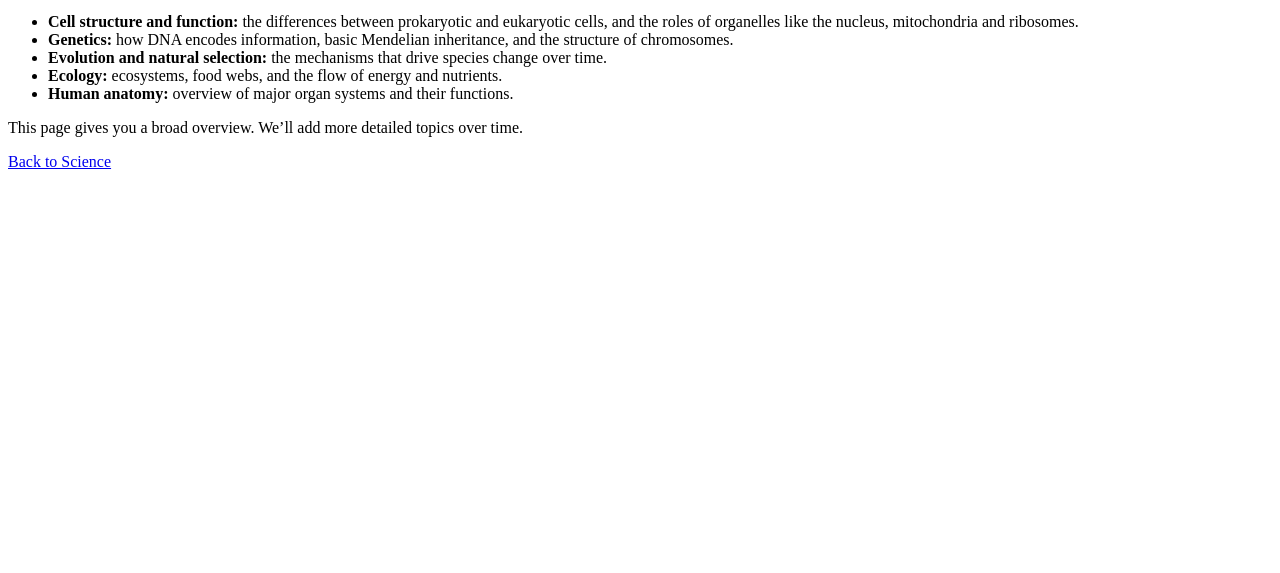
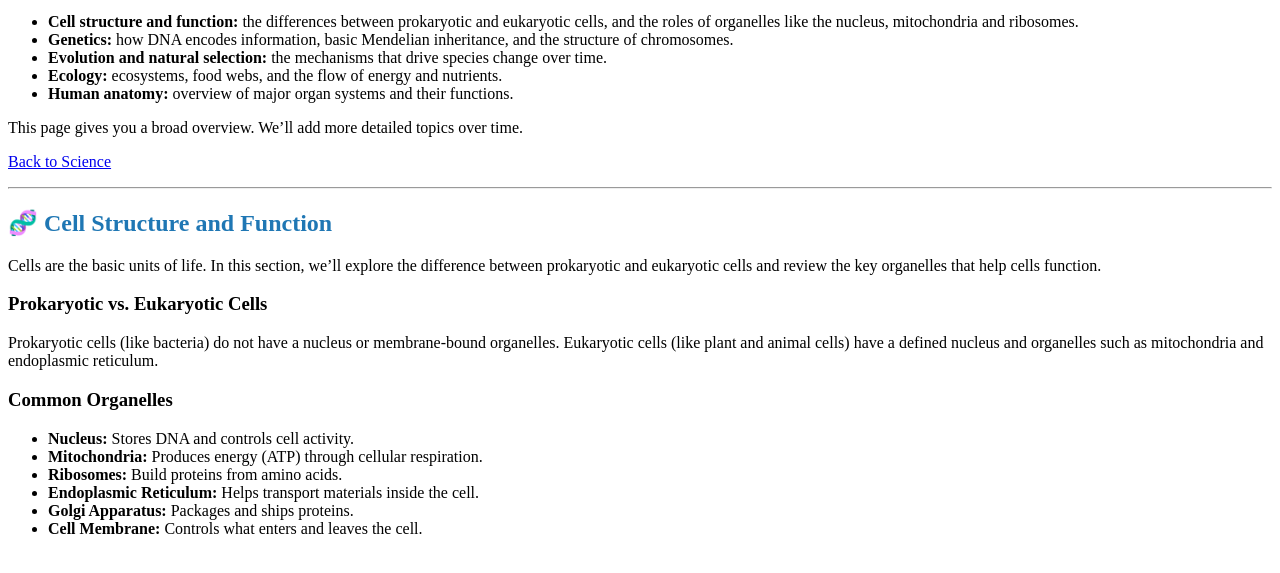
Before and after one commit to miguelli67/miguelli67.github.io, a plain HTML site: page science/Biology/index.html in a window 1280 px wide. Shown: the part 101-674 px from the top of the page. Drawn offline with Linux system fonts and the light colour scheme.

Commit message:
Update index.html

```diff
--- a/science/Biology/index.html
+++ b/science/Biology/index.html
@@ -19,3 +19,33 @@
   <p><a href="../index.html">Back to Science</a></p>
 </body>
 </html>
+<hr>
+<section id="cell-structure">
+  <h2 style="color: #1f77b4;">🧬 Cell Structure and Function</h2>
+  <p>Cells are the basic units of life. In this section, we’ll explore the difference between prokaryotic and eukaryotic cells and review the key organelles that help cells function.</p>
+
+  <h3>Prokaryotic vs. Eukaryotic Cells</h3>
+  <p>Prokaryotic cells (like bacteria) do not have a nucleus or membrane-bound organelles. Eukaryotic cells (like plant and animal cells) have a defined nucleus and organelles such as mitochondria and endoplasmic reticulum.</p>
+
+  <h3>Common Organelles</h3>
+  <ul>
+    <li><strong>Nucleus:</strong> Stores DNA and controls cell activity.</li>
+    <li><strong>Mitochondria:</strong> Produces energy (ATP) through cellular respiration.</li>
+    <li><strong>Ribosomes:</strong> Build proteins from amino acids.</li>
+    <li><strong>Endoplasmic Reticulum:</strong> Helps transport materials inside the cell.</li>
+    <li><strong>Golgi Apparatus:</strong> Packages and ships proteins.</li>
+    <li><strong>Cell Membrane:</strong> Controls what enters and leaves the cell.</li>
+  </ul>
+
+  <!-- Future image here -->
+  <!-- <img src="cell-diagram.png" alt="Diagram of a cell" width="500"> -->
+
+  <!-- Future YouTube video embed -->
+  <!--
+  <iframe width="560" height="315" src="https://www.youtube.com/embed/VIDEO_ID"
+    title="YouTube video player" frameborder="0"
+    allow="accelerometer; autoplay; clipboard-write; encrypted-media; gyroscope; picture-in-picture" allowfullscreen>
+  </iframe>
+  -->
+
+</section>
```
